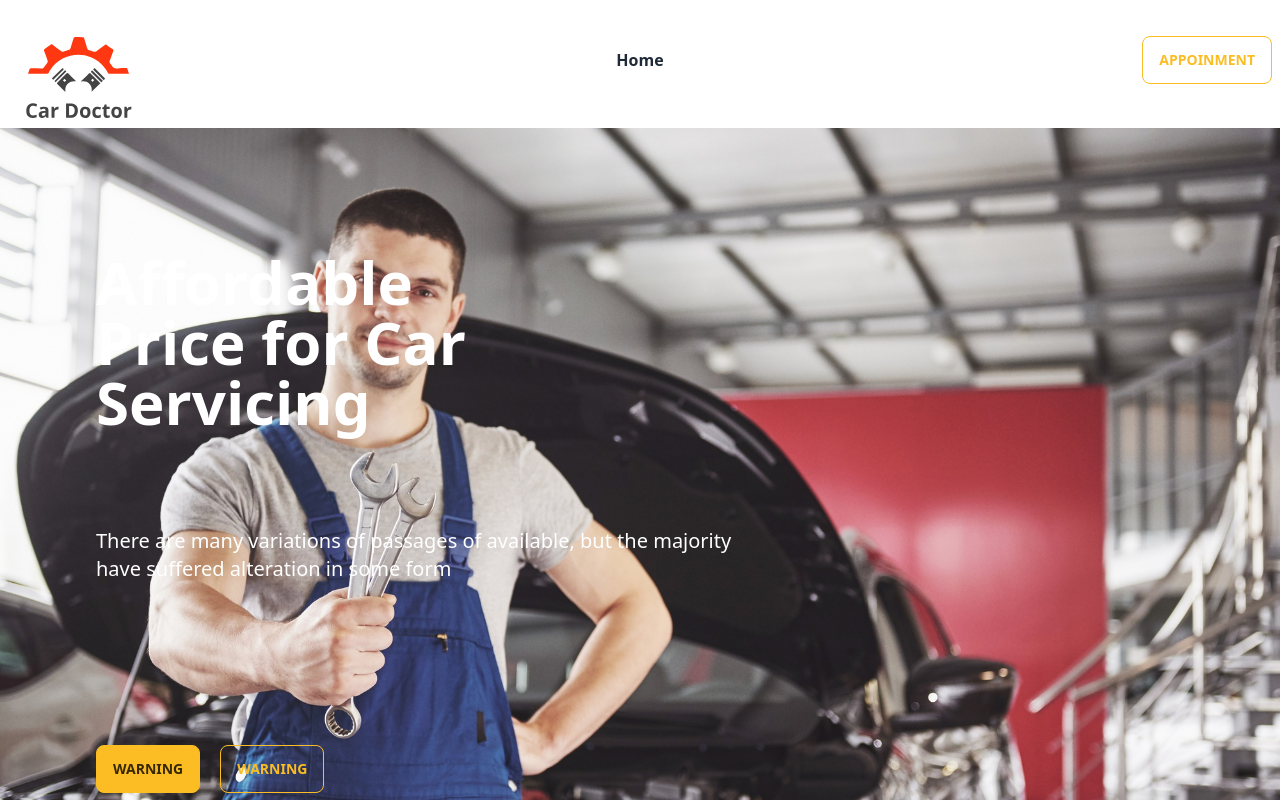
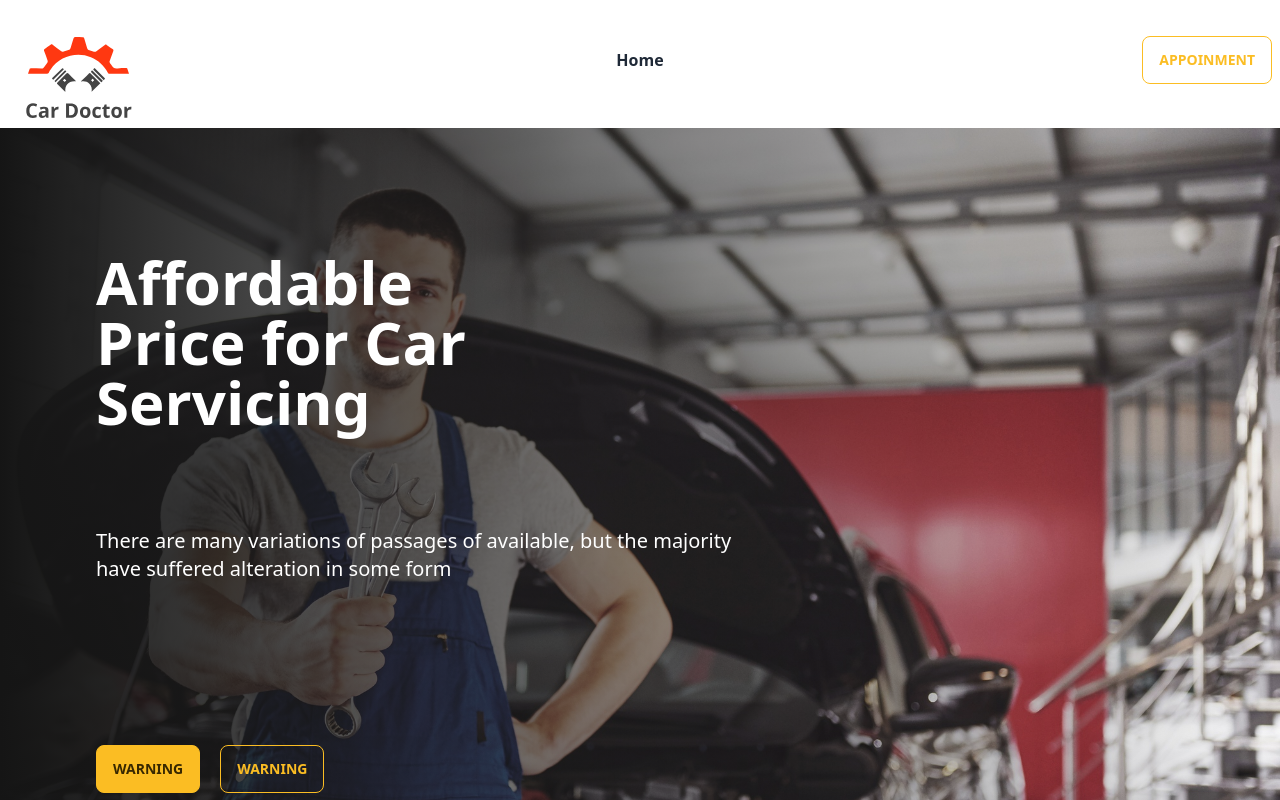
Before and after one commit to jitunmohajan/car-doctor-client, a React (Vite) app: page / in a window 1280 px wide. Shown: the top 800 px of the page. Built offline with nearby package versions, Linux system fonts and the light colour scheme.

Commit message:
adding banner dynamically

```diff
--- /dev/null
+++ b/src/Pages/Home/Banner/Banner.css
@@ -0,0 +1,9 @@
+.carousel-img:after {
+    content:'';
+    position:absolute;
+    left:0; top:0;
+    width:100%; height:100%;
+    display:inline-block;
+    background: linear-gradient(to right, #151515 0%,rgba(21, 21, 21, 0) 100%); /* W3C */
+    /* background: linear-gradient(90deg, #151515 0%, rgba(21, 21, 21, 0) 100%); */
+  }
--- a/src/Pages/Home/Banner/Banner.jsx
+++ b/src/Pages/Home/Banner/Banner.jsx
@@ -5,53 +5,64 @@
 import img4 from '../../../assets/images/banner/4.jpg';
 import img5 from '../../../assets/images/banner/5.jpg';
 import img6 from '../../../assets/images/banner/6.jpg';
+import './Banner.css';
+import BannerItem from './BannerItem';
+
+const bannerData = [
+    {
+        image: img1,
+        prev: 6,
+        id: 1,
+        next: 2
+    },
+    {
+        image: img2,
+        prev: 1,
+        id: 2,
+        next: 3
+    },
+    {
+        image: img3,
+        prev: 2,
+        id: 3,
+        next: 4
+    },
+    {
+        image: img4,
+        prev: 3,
+        id: 4,
+        next: 5
+    },
+    {
+        image: img5,
+        prev: 4,
+        id: 5,
+        next: 6
+    },
+    {
+        image: img6,
+        prev: 5,
+        id: 6,
+        next: 1
+    }
+]
 
 const Banner = () => {
     return (
         <div className="carousel w-full">
-            <div id="slide1" className="carousel-item relative w-full">
-                <img src={img1} alt='' className="w-full" />
+            {
+                bannerData.map(slide => <BannerItem key={slide.id} slide={slide}></BannerItem>)
+            }
+            {/* <BannerItem image={img1}></BannerItem> */}
 
-                <div className="absolute flex justify-end transform -translate-y-1/2 left-24 top-1/4">
-                    <h1 className='text-6xl font-bold text-white'>Affordable <br />
-                        Price for Car <br />
-                        Servicing
-                    </h1>
-                </div>
-                <div className="absolute flex justify-end transform -translate-y-1/2 w-1/2 left-24 top-1/2">
-                   <p className='text-white text-xl'>There are many variations of passages of  available, but the majority have suffered alteration in some form</p>
-                </div>
-                <div className="absolute flex justify-start transform -translate-y-1/2 w-1/2 left-24 top-3/4">
-                <button className="btn btn-warning mr-5">Warning</button>
-                <button className="btn btn-outline btn-warning">Warning</button>
-                </div>
-                <div className="absolute flex justify-end transform -translate-y-1/2 left-5 right-5 bottom-0">
-                    <a href="#slide4" className="btn btn-circle mr-5">❮</a>
-                    <a href="#slide2" className="btn btn-circle">❯</a>
-                </div>
-            </div>
 
-            <div id="slide2" className="carousel-item relative w-full">
-                <img src={img2} alt='' className="w-full" />
-                <div className="absolute flex justify-end transform -translate-y-1/2 left-5 right-5 bottom-0">
-                <a href="#slide1" className="btn btn-circle mr-5">❮</a>
-                <a href="#slide3" className="btn btn-circle">❯</a>
-                </div>
-            </div>
-            <div id="slide3" className="carousel-item relative w-full">
-                <img src={img3} alt='' className="w-full" />
-                <div className="absolute flex justify-end transform -translate-y-1/2 left-5 right-5 bottom-0">
-                <a href="#slide2" className="btn btn-circle mr-5">❮</a>
-                <a href="#slide4" className="btn btn-circle">❯</a>
-                </div>
-            </div>
-            <div id="slide4" className="carousel-item relative w-full">
+            {/* <div id="slide4" className="carousel-item relative w-full">
                 <img src={img4} alt='' className="w-full" />
                 <div className="absolute flex justify-end transform -translate-y-1/2 left-5 right-5 bottom-0">
                 <a href="#slide3" className="btn btn-circle mr-5">❮</a>
                 <a href="#slide1" className="btn btn-circle">❯</a>
                 </div>
-            </div>
+            </div> */}
         </div>
     );
 };
--- /dev/null
+++ b/src/Pages/Home/Banner/BannerItem.jsx
@@ -0,0 +1,32 @@
+import React from 'react';
+
+const BannerItem = ({slide}) => {
+    const {image, id, prev, next} =slide;
+    return (
+        <div id={`slide${id}`} className="carousel-item relative w-full">
+               <div className='carousel-img'>
+                    <img src={image} alt='' className="w-full" />
+               </div>
+
+                <div className="absolute flex justify-end transform -translate-y-1/2 left-24 top-1/4">
+                    <h1 className='text-6xl font-bold text-white'>Affordable <br />
+                        Price for Car <br />
+                        Servicing
+                    </h1>
+                </div>
+                <div className="absolute flex justify-end transform -translate-y-1/2 w-1/2 left-24 top-1/2">
+                   <p className='text-white text-xl'>There are many variations of passages of  available, but the majority have suffered alteration in some form</p>
+                </div>
+                <div className="absolute flex justify-start transform -translate-y-1/2 w-1/2 left-24 top-3/4">
+                <button className="btn btn-warning mr-5">Warning</button>
+                <button className="btn btn-outline btn-warning">Warning</button>
+                </div>
+                <div className="absolute flex justify-end transform -translate-y-1/2 left-5 right-5 bottom-0">
+                    <a href={`#slide${prev}`} className="btn btn-circle mr-5">❮</a>
+                    <a href={`#slide${next}`} className="btn btn-circle">❯</a>
+                </div>
+            </div>
+    );
+};
+
+export default BannerItem;
```
